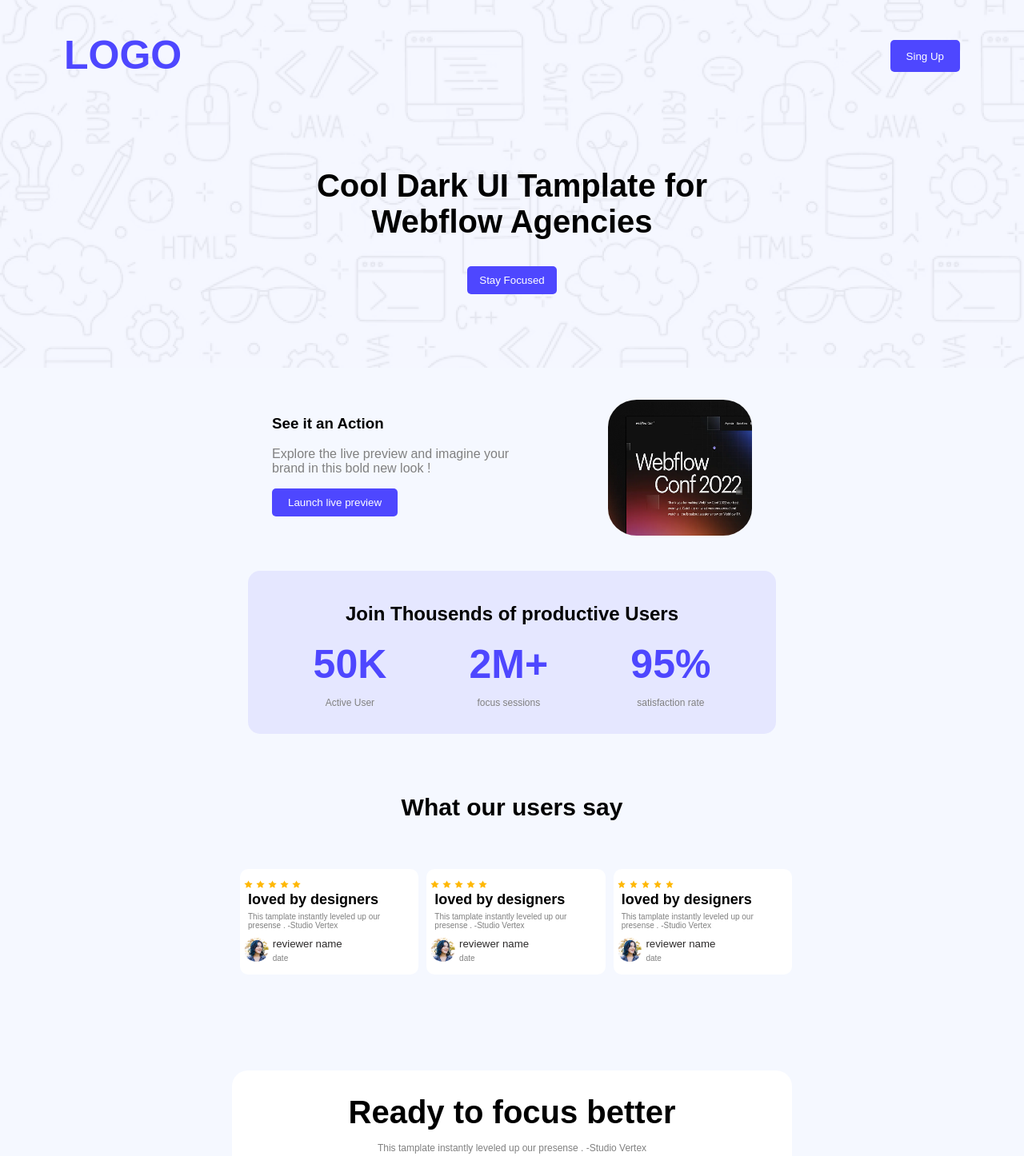
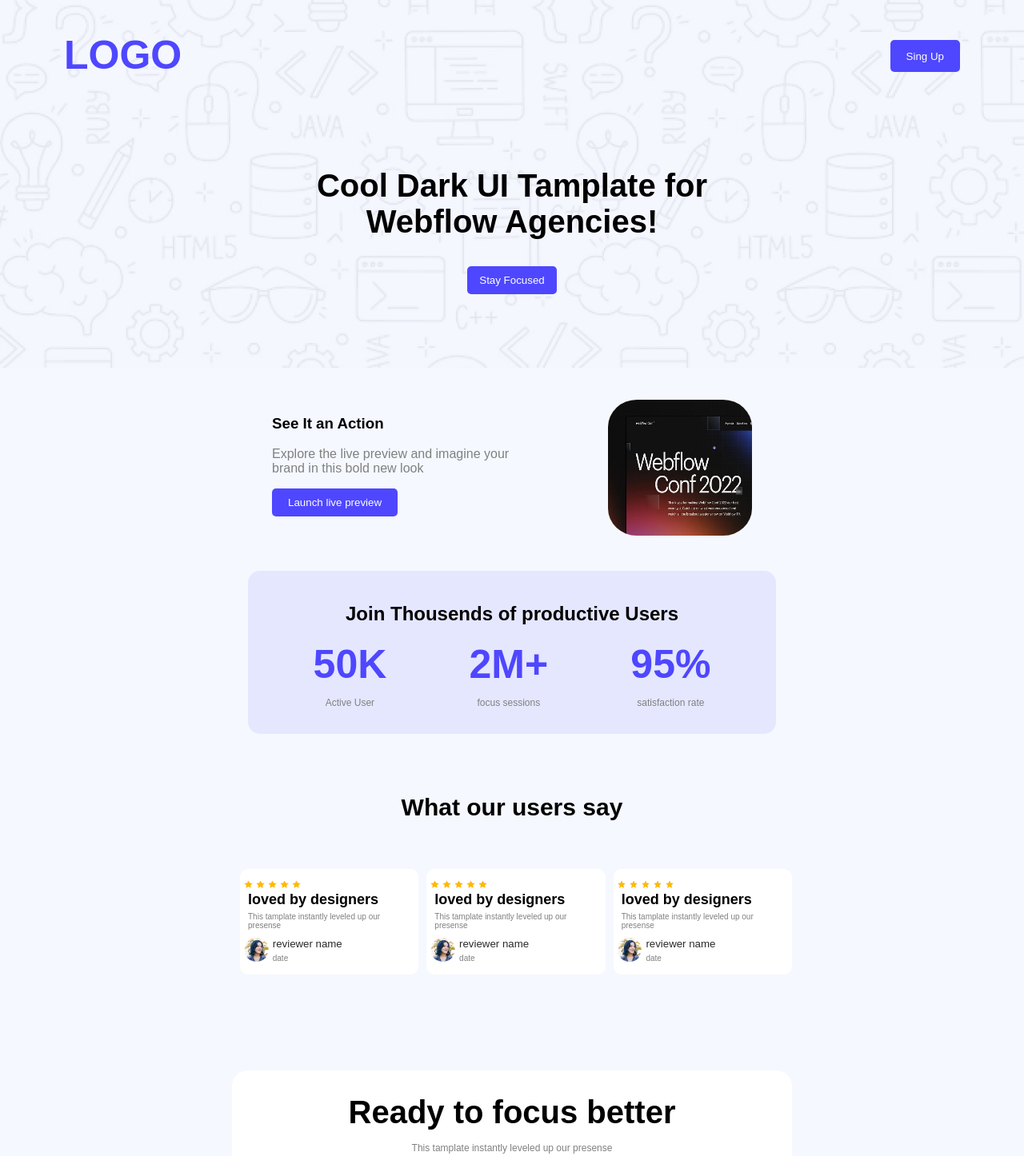
Before and after one commit to imtiaz855/Assignment1, a plain HTML site: page index.html in a window 1280 px wide. Shown: the top 1446 px of the page at 80% size. Drawn offline with Linux system fonts and the light colour scheme; a web font is replaced by a local one.

Commit message:
project ready now

```diff
--- a/index.html
+++ b/index.html
@@ -23,7 +23,7 @@
             </nav>
         </div>
         <div class="baner">
-            <h1>Cool Dark UI Tamplate for Webflow Agencies</h1>
+            <h1>Cool Dark UI Tamplate for Webflow Agencies!</h1>
 
         </div>
         <div class="bn-btn">
@@ -38,8 +38,8 @@
     <section class="action">
         <div class="act-dis">
         <div class="ac-head">
-            <h3>See it an Action</h3>
-            <p>Explore the live preview and imagine your brand in this bold new look !</p>
+            <h3>See It an Action</h3>
+            <p>Explore the live preview and imagine your brand in this bold new look </p>
             <button class="btn3 primary-btn">Launch live preview</button>
 
         </div>
@@ -90,7 +90,7 @@
                 <img src="/B12A01-landing-launchpad/Assets/icon-star.png" alt="" class="star1">
             </div>
             <h4>loved by designers</h4>
-            <p>This tamplate instantly leveled up our presense . -Studio Vertex</p>
+            <p>This tamplate instantly leveled up our presense</p>
             <div class="card-img-set">
             <div class="card-img">
                 <img src="/B12A01-landing-launchpad/Assets/avatar.png" alt="" class="card-img1">
@@ -110,7 +110,7 @@
                 <img src="/B12A01-landing-launchpad/Assets/icon-star.png" alt="" class="star1">
             </div>
             <h4>loved by designers</h4>
-            <p>This tamplate instantly leveled up our presense . -Studio Vertex</p>
+            <p>This tamplate instantly leveled up our presense</p>
             <div class="card-img-set">
             <div class="card-img">
                 <img src="/B12A01-landing-launchpad/Assets/avatar.png" alt="" class="card-img1">
@@ -130,7 +130,7 @@
                 <img src="/B12A01-landing-launchpad/Assets/icon-star.png" alt="" class="star1">
             </div>
             <h4>loved by designers</h4>
-            <p>This tamplate instantly leveled up our presense . -Studio Vertex</p>
+            <p>This tamplate instantly leveled up our presense</p>
            <div class="card-img-set">
             <div class="card-img">
                 <img src="/B12A01-landing-launchpad/Assets/avatar.png" alt="" class="card-img1">
@@ -151,7 +151,7 @@
 
         <section class="focus">
             <h1>Ready to focus better</h1>
-            <p>This tamplate instantly leveled up our presense . -Studio Vertex</p>
+            <p>This tamplate instantly leveled up our presense</p>
             <button class="focus-btn primary-btn">Get Started Free</button><br>
             <img src="/B12A01-landing-launchpad/Assets/wc-big.png" alt="" class="focus-img">
         </section>
```
